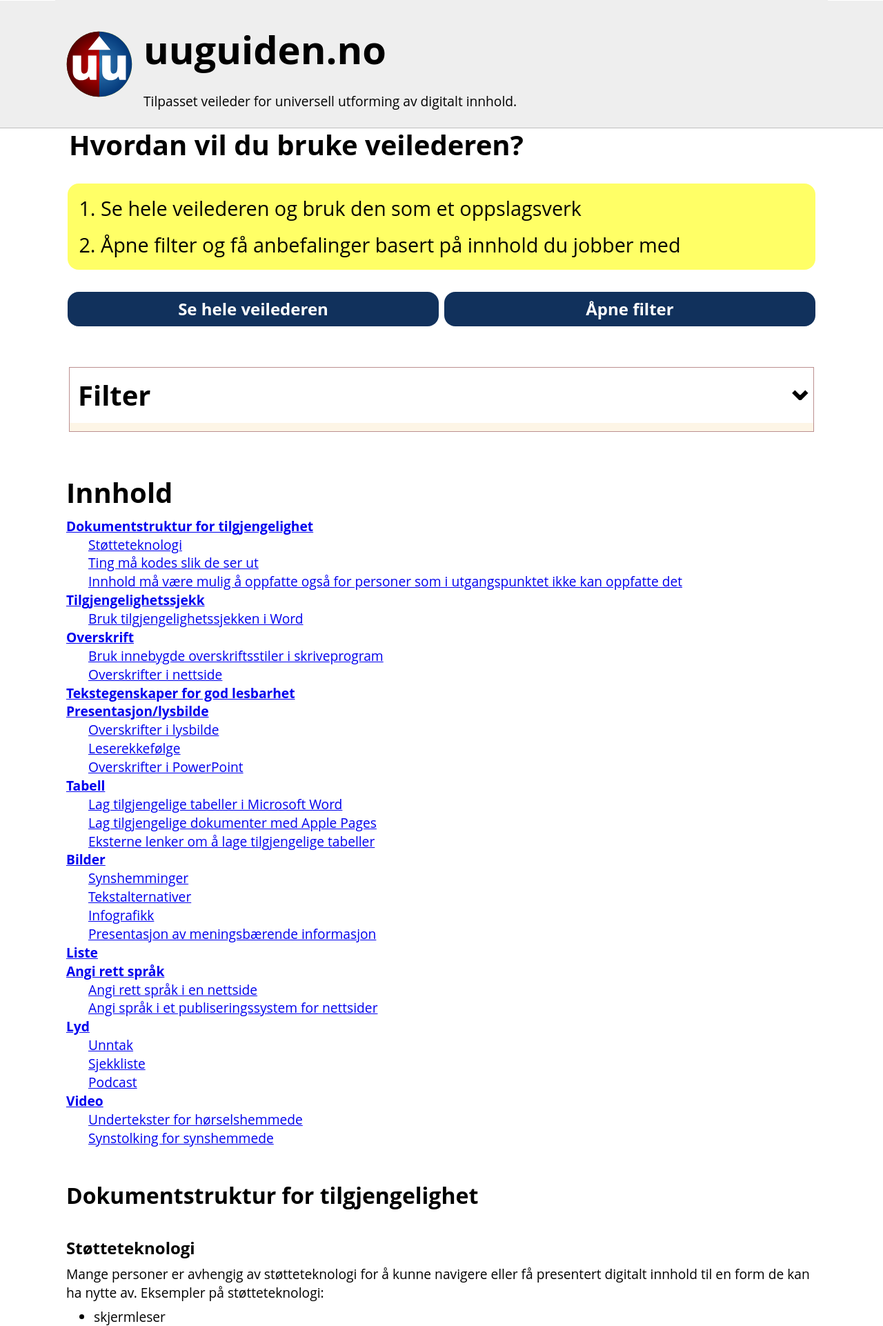
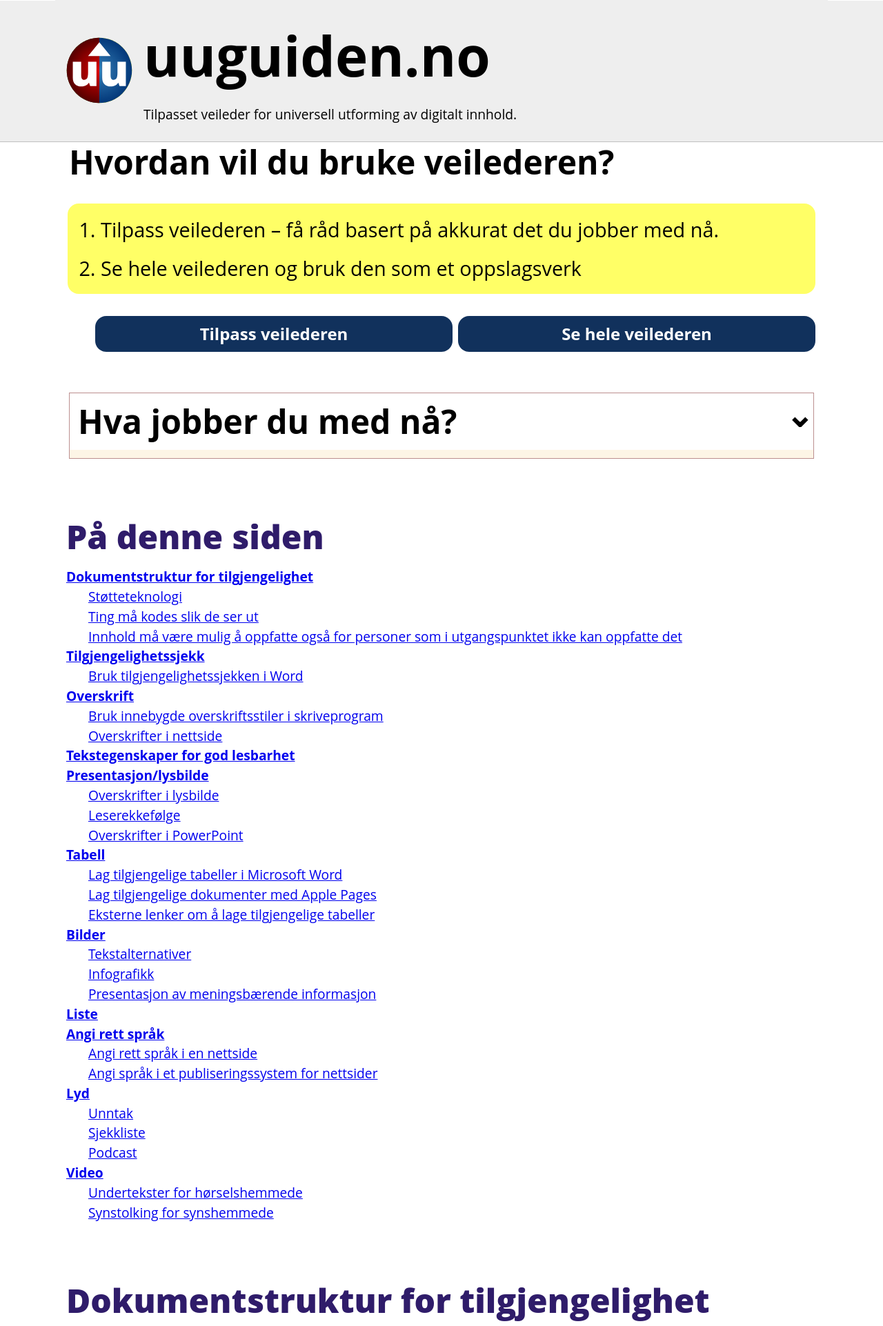
Before and after one commit to eirikhanssen/uuguiden, a PHP site: page / in a window 1280 px wide. Shown: the top 1922 px of the page at 69% size. Run offline with PHP 8.4, Linux system fonts and the light colour scheme.

Commit message:
Implement some of the feedback from the research interviews - switch the order of the intro buttons to adapt the guide or view the whole contens,   moving the button to adapt the guide first - try to improve the wording of the intro text and functional buttons. Substitute "filter" with a more appropriate description. - change the TOC heading from Contents to "On this page" - improve vertical rythm (CSS+HTML) to better separate sections and improve readability   - increase line spacing   - increase font size of headings   - increase margin-top for headings   - make main h2 bolder (font-weight: 800)   - topic/title in filters-and-topics will be made to h2 instead of h3   - topic/sec/tile will be made into h3 instead of h4
Improve HTML semantics
- place the functional buttons inside menu/li, menu is semanitcally equivalent to an ul for menu items.
- add CSS styling to support the layout side of this

Content changes
- rewrite content about image text alternatives from definition list to to a table

```diff
--- a/css/uuguiden.css
+++ b/css/uuguiden.css
@@ -20,6 +20,8 @@
   --page-max-width: 70rem;
   --filterspadding: .75rem;
   --details-border-color: rosybrown;
+  --table-border-thin: 1px solid #aaa;
+  --table-border-thick: 2px solid black;
 }
 
 body {
@@ -27,7 +29,7 @@ font-size: 1.2rem;
 }
 
 body * {
-  line-height: 1.4em;
+  line-height: 1.5em;
 }
 
 *,
@@ -46,41 +48,47 @@ padding-top:0;
 * {font-family: 'Open Sans', sans-serif;}
 h1,h2,h3,h4,h5,h6 {
   font-weight: 700;
+  line-height: 1.2em;
 }
 
 h2,h3,h4,h5 {
-margin-top:1.5em;
+margin-top:0em;
+}
+
+h1 {font-size: 5rem; margin-top:0; padding-top: 1rem;}
+h2 {
+  font-size: 3rem;
+}
+main h2 {
+  margin-top: 1.75em;
+  color: #2F1C6A;
+  font-weight: 800;
+}
+h3 {
+  font-size: 2.25rem;
+  margin-top: 1em;
+}
+h4 {
+  font-size: 1.5rem;
+  margin-top: .75em;
+  color: #2F1C6A;
+}
+
+h2 + *:not(h2,h3,table) {
+  margin-top: .5rem;
+}
+
+h3 + *:not(h3,h4) {
+  margin-top: .5rem;
 }
 
 p, ul, ol, dl {
-margin-top: .5rem;
+margin-top: 1rem;
 }
 
 ul ul {
 margin-top: 0;
 }
-
-h1 {font-size: 3.5rem; margin-top:0; padding-top: 1rem;}
-h2 {font-size: 2.5rem;}
-h3 {font-size: 2rem;}
-h4 {font-size: 1.5rem;}
-
-/*
-main {
-border: 2px dotted brown;
-}
-
-article {
-border: 2px dashed blue;
-}
-
-section {
-border: 2px solid red;
-}
-section  section {
-border: 3px double orange;
-}
-*/
 
 #main-filter-options {
   background-color: var(--filter-bg);
@@ -613,14 +621,70 @@ nav ul ul li {
   font-weight: normal;
 }
 
+ul li,ol li {
 
+}
 
 .filterbuttons {
+  list-style-type: none;
   gap: var(--filterspadding);
   margin: 1.5rem 0;
 }
+.filterbuttons > *,
+.introbuttons > * {
+  flex-basis: 40%;
+  display: flex;
+  flex-grow: 1;
+}
 
-.filterbuttons button {
+.filterbuttons button,
+.introbuttons button {
   flex-grow: 1;
   flex-basis: 40%;
 }
+
+/* tables */
+table, td, th {
+  border: var(--table-border-thin);
+  border-collapse: collapse;
+  padding: .5rem .75rem;
+  text-align: left;
+  vertical-align: top;
+}
+table {
+  border-bottom: var(--table-border-thick);
+}
+thead tr:first-child {
+  border-top: var(--table-border-thick);
+}
+thead tr:last-child {
+  border-bottom: var(--table-border-thick);
+}
+table caption {
+  text-align: left
+}
+
+td > *:first-child,
+th > *:first-child{
+  margin-top: 0;
+}
+
+td > *:last-child,
+th > *:last-child{
+  margin-bottom: 0;
+}
+
+table caption {
+  font-size: 1.25em;
+  font-style: italic;
+}
+
+table caption header {
+  font-style: normal;
+  font-weight: bold;
+}
+
+
+table caption header + p {
+  margin-top: 0;
+}
--- a/index.html
+++ b/index.html
@@ -3,8 +3,8 @@
       <meta http-equiv="Content-Type" content="text/html; charset=UTF-8">
       <title>uuguiden.no | tilpasset veiledning for universell utforming av digitalt innhold</title>
       <link rel="icon" type="image/svg+xml" href="/favicon.svg">
-      <link rel="stylesheet" href="css/uuguiden.css?v=4.0b7">
-      <link rel="stylesheet" href="css/debug.css?v=4.0b7"><script src="js/uuguiden.js?v=4.0b7"></script></head>
+      <link rel="stylesheet" href="css/uuguiden.css?v=4.0b13">
+      <link rel="stylesheet" href="css/debug.css?v=4.0b13"><script src="js/uuguiden.js?v=4.0b13"></script></head>
    <body data-filter-main="show-all">
       <header id="header">
          <div class="headercontent">
@@ -13,19 +13,27 @@
          </div>
       </header><a id="skiplink" class="skiplink" href="#contents">Hopp over tilpasningsalternativer og gå til innholdsfortegnelsen</a><section>
          <fieldset id="filter-main">
-            <legend>Hvordan vil du bruke veilederen?</legend>
+            <legend>
+               <h2>Hvordan vil du bruke veilederen?</h2>
+            </legend>
             <ol class="intro">
+               <li><label for="open-filter-button">Tilpass veilederen – få råd basert på akkurat det du jobber med nå.</label></li>
                <li><label for="show-all-content-button">Se hele veilederen og bruk den som et oppslagsverk</label></li>
-               <li><label for="open-filter-button">Åpne filter og få anbefalinger basert på innhold du jobber med</label></li>
             </ol>
-            <div class="introbuttons fh"><button id="show-all-content-button">Se hele veilederen</button><button id="open-filter-button">Åpne filter</button></div>
+            <menu class="introbuttons fh">
+               <li><button id="open-filter-button">Tilpass veilederen</button></li>
+               <li><button id="show-all-content-button">Se hele veilederen</button></li>
+            </menu>
          </fieldset>
          <!--#filter-main-->
          <details id="customize">
             <summary tabindex="-1">
-               <h2>Filter</h2>
+               <h2>Hva jobber du med nå?</h2>
             </summary>
-            <div class="filterbuttons fh"><button id="confirm-choices-button-top">Aktiver filterinnstillinger</button><button id="reset-filter-button-top">Nullstill filter</button></div>
+            <menu class="filterbuttons fh">
+               <li><button id="confirm-choices-button-top">Aktiver innstillinger</button></li>
+               <li><button id="reset-filter-button-top">Ta vekk avkrysninger</button></li>
+            </menu>
             <div id="filters">
                <fieldset id="filter-content-type">
                   <legend>Kryss av for innhold du jobber med nå</legend>
@@ -95,22 +103,25 @@
                   </ul>
                </fieldset>
             </div>
-            <div class="filterbuttons fh"><button id="confirm-choices-button-bottom">Aktiver filter</button><button id="reset-filter-button-bottom">Nullstill filter</button></div>
+            <menu class="filterbuttons fh">
+               <li><button id="confirm-choices-button-bottom">Aktiver filter</button></li>
+               <li><button id="reset-filter-button-bottom">Ta vekk avkrysninger</button></li>
+            </menu>
          </details>
       </section>
       <!--#customize-->
       <main>
          <section id="contents" tabindex="-1">
-            <h2 id="contents-heading">Innhold <span class="filtered">(tilpasset)</span></h2>
+            <h2 id="contents-heading">På denne siden <span class="filtered">(tilpasset)</span></h2>
             <div id="permalink-container"></div>
             <p class="filtered">Basert på dine valg anbefales du å sjekke følgende tema:</p>
             <nav id="guide-toc"></nav>
             <!--#guide-toc skal bli generert av JS-->
             <div id="topics">
                <article id="topic-document_structure" data-rel="text-document">
-                  <h3>Dokumentstruktur for tilgjengelighet</h3>
+                  <h2>Dokumentstruktur for tilgjengelighet</h2>
                   <section id="topic-document_structure-assistive_technology">
-                     <h4>Støtteteknologi</h4>
+                     <h3>Støtteteknologi</h3>
                      <p>Mange personer er avhengig av støtteteknologi for å kunne navigere eller få presentert
                         digitalt innhold til en form de kan ha nytte av. Eksempler på støtteteknologi:</p>
                      <ul>
@@ -139,8 +150,8 @@
                      </ul>
                   </section>
                   <section id="topic-document_structure-discoverable">
-                     <h4>Innhold må være mulig å oppfatte også for personer som i utgangspunktet ikke kan oppfatte
-                        det</h4>
+                     <h3>Innhold må være mulig å oppfatte også for personer som i utgangspunktet ikke kan oppfatte
+                        det</h3>
                      <p>Hvis innholdet er tilgjengelig i tekstlig form, vil det ofte være mulig å presentere
                         det på en måte som gjøre det mulig å oppfatte. Noen eksempler på hvordan vi kan gjøre
                         ting mulig å oppfatte for personer som i utgangspunktet ikke kan oppfatte innholdet:</p>
@@ -209,7 +220,7 @@
                </article>
                <!-- outline -->
                <article id="topic-text_properties" data-rel="text-document webpage presenter">
-                  <h3>Tekstegenskaper for god lesbarhet</h3>
+                  <h2>Tekstegenskaper for god lesbarhet</h2>
                   <p>Tekstegenskapene har mye å si for hvor raskt og lett det er å lese tekst. Noen anbefalinger:</p>
                   <ul>
                      <li>Sørg for god nok fargekontrast. Bruk sort tekst på hvit bakgrunn, eller finn fargekodene
@@ -346,12 +357,12 @@
                      </ul>
                   </section>
                   <section id="topic-table-accessible_docs_in_pages" data-app="text pages">
-                     <h4>Lag tilgjengelige dokumenter med Apple Pages</h4>
+                     <h3>Lag tilgjengelige dokumenter med Apple Pages</h3>
                      <p>Se avsnittet under "Use header rows and columns in tables" i veiledningen <a lang="en" href="https://support.apple.com/en-us/HT210563">Create accessible documents, spreadsheets or presentations with Pages, Numbers or
                            Keynote (support.apple.com)</a></p>
                   </section>
                   <section id="topic-table-external" class="external">
-                     <h4>Eksterne lenker om å lage tilgjengelige tabeller</h4>
+                     <h3>Eksterne lenker om å lage tilgjengelige tabeller</h3>
                      <ul>
                         <li><a href="https://www.uutilsynet.no/veiledning/tabeller/225">Løsningsforslag for nettsider - Tabeller (uutilsynet)</a></li>
                         <li><a lang="EN" href="https://www.w3.org/WAI/tutorials/tables/">Tables Tutorial (Web Accesibility Initiative)</a></li>
@@ -362,48 +373,83 @@
                   </section>
                </article>
                <article id="topic-image" data-rel="image photo infographics">
-                  <h3>Bilder</h3>
-                  <p>Bilder er gode verktøy til å formidle eller forsterke budskap og informasjon, men
-                     vi må huske på at dersom informasjon kun er tilgjengelige i bildeform, så er det mange
-                     personer som ikke vil kunne få den.</p>
-                  <section id="topic-image-blindness_and_visual_impairments">
-                     <h4>Synshemminger</h4>
-                     <p>Vi vet at <a href="https://medium.com/who/over-2-2-billion-people-are-blind-or-visually-impaired-and-the-numbers-are-rising-heres-why-f0da6df0a191">over 2 milliarder mennesker i verden er blind eller har en form for synshemming (WHO)</a>.
-                        I tillegg er ca 8% av menn og 0.5% av kvinner har en form for fargeblindhet som gjør
-                        at det er vanskelig eller umulig å skille enkelte farger fra hverandre.</p>
-                     <p>Dette fører til at vi må følge noen retningslinjer for at bilder skal være tilgjenelige.
-                        Det er ikke alltid like enkelt å vurdere hva som er rett.</p>
-                  </section>
+                  <h2>Bilder</h2>
+                  <p>Bilder er gode verktøy til å formidle eller forsterke budskap og informasjon og kan
+                     gjøre det lettere å forstå budskapet.</p>
+                  <p>Når vi bruker bilder må vi sørge for at personer som er blinde, svaksynte, fargeblinde
+                     eller personer som bare har slått av bildevisning også har muligheten til å ikke gå
+                     glipp av informasjonen som bildet formidler.</p>
+                  <p>Dette gjør vi med bildebeskrivelser og tekstalternativer - at informasjonen som bildet
+                     formidler også finnes i tekstlig form.</p>
                   <section id="topic-image-text_alternative">
-                     <h4>Tekstalternativer</h4>
-                     <p>For hvert bilde som brukes må det tas en vurdering:</p>
-                     <dl>
-                        <dt>Bildet er kun pynt og er ikke viktig for budskapet</dt>
-                        <dd>Bildet skal ikke leses opp.</dd>
-                        <dd>Bildet skal ikke ha tekstalternativ</dd>
-                        <dd>Vi må markere at bildet er dekorativt, ellers risikerer vi at filbanen/filnavnet til
-                           bildet blir lest opp.</dd>
-                        <dt>Bildet er meningsbærende og en kort beskrivelse er nok for å forklare bildet sett
-                           i sammenheng med teksten/konteksten rundt</dt>
-                        <dd>Vi skal sette inn en kort alternativ tekst.</dd>
-                        <dt>Bildet er en figur som gjengir data</dt>
-                        <dd>Skriv om hva figuren viser i teksten før bildet, og legg inn en kort alternativ tekst
-                           til bildet om at det er figuren som beskrevet rett over.</dd>
-                        <dd>Vurder å presentere samme materialet i en tabell som er laget med tabellverktøyet.
-                           En passende alternativ tekst kan være "figur som viser data i tabell 2".</dd>
-                        <dt>Bildet illustrerer et viktig poeng som ikke kan beskrives kort</dt>
-                        <dd>Vurder å skrive et avsnitt om de viktige poengene som bildet illustrerer rett før
-                           bildet. Denne teksten kan også hjelpe leseren å tolke informasjonen i bildet slik
-                           forfatteren ønsker.. Da er det tilstrekkelig med en kort bildebeskrivelse.</dd>
-                     </dl>
+                     <h3>Tekstalternativer</h3>
+                     <table>
+                        <caption>
+                           <header>Tabell 1</header>
+                           <p>Hvordan man tekster forskjellige typer bilder</p>
+                        </caption>
+                        <thead>
+                           <tr>
+                              <th>Type bilde</th>
+                              <th>Løsningsforslag</th>
+                           </tr>
+                        </thead>
+                        <tbody>
+                           <tr>
+                              <td>Pynt</td>
+                              <td>
+                                 <ul>
+                                    <li>Vi må markere at bildet er dekorativt</li>
+                                    <li>Bildet skal ikke leses opp av skjermleser</li>
+                                    <li>Bildet skal ikke ha alternativ tekst</li>
+                                    <li>Kanskje bør du finne et annet bilde som støtter budskapet i stedet for å bruke et
+                                       bilde som kun er til pynt!</li>
+                                 </ul>
+                              </td>
+                           </tr>
+                           <tr>
+                              <td>Meningsbærende bilde, foto eller illustrasjon</td>
+                              <td>
+                                 <ul>
+                                    <li>Vi skal sette inn en kort alternativ tekst</li>
+                                    <li>En skjermleser vil lese opp den alternative teksten - så blinde og svaksynte vil forstå
+                                       hva det er</li>
+                                 </ul>
+                              </td>
+                           </tr>
+                           <tr>
+                              <td>Bildet er en figur som gjengir data</td>
+                              <td>
+                                 <ul>
+                                    <li>Skriv om hva figuren viser i teksten før bildet, og legg inn en kort alternativ tekst
+                                       til bildet om at det er figuren som beskrevet i teksten rett over.</li>
+                                    <li>Vurder å presentere samme materialet i en tabell som er laget med en tabell. En passende
+                                       alternativ tekst kan da være "figur som viser data i tabell 2".</li>
+                                 </ul>
+                              </td>
+                           </tr>
+                           <tr>
+                              <td>Modell, foto eller infografikk som illustrerer et viktig poeng som ikke kan forklares
+                                 med en kort beskrivelse.</td>
+                              <td>
+                                 <ul>
+                                    <li>Vurder å skrive et avsnitt om de viktige poengene som bildet eller modellen illustrerer
+                                       rett før bildet. Denne teksten kan også hjelpe leseren å tolke informasjonen i bildet
+                                       slik forfatteren ønsker.</li>
+                                    <li>Da er det tilstrekkelig med en kort alternativ tekst.</li>
+                                 </ul>
+                              </td>
+                           </tr>
+                        </tbody>
+                     </table>
                   </section>
                   <section id="topic-image-infographic" data-rel="infographic image">
-                     <h4>Infografikk</h4>
+                     <h3>Infografikk</h3>
                      <p>Infografikk er bilder eller illustrasjoner som ofte illustrerer eller presenterer
                         data.</p>
                   </section>
                   <section id="topic-image-presenting-information">
-                     <h4>Presentasjon av meningsbærende informasjon</h4>
+                     <h3>Presentasjon av meningsbærende informasjon</h3>
                      <dl>
                         <dt>Bruk ikke kun farge til å formidle informasjon</dt>
                         <dd>F.eks er det ikke nok å skille forskjellige grafer og søyler som skal vise til forskjellige
@@ -448,13 +494,13 @@
                      <p>Se også <a href="https://www.uutilsynet.no/veiledning/sprak-i-koden/223"> Språk i koden (uutilsynet.no).</a></p>
                   </section>
                   <section id="topic-lang-lcms" data-app="web-lcms">
-                     <h4>Angi språk i et publiseringssystem for nettsider</h4>
+                     <h3>Angi språk i et publiseringssystem for nettsider</h3>
                      <p>De som installerer et publiseringssystem for nettsider har ansvar å angi hovedspråket
                         til nettsidene.</p>
                   </section>
                </article>
                <article id="topic-audio" data-rel="audio">
-                  <h3>Lyd</h3>
+                  <h2>Lyd</h2>
                   <p>Noen personer kan ikke høre og svært mange har nedsatt hørsel. <a href="https://www.fhi.no/ml/miljo/stoy/om-horselstap/">Omtrent 10 prosent av befolkningen har et hørselstap som svekker evnen til å kommunisere,
                         og andelen øker med alderen (fhi.no)</a>.
                      Derfor er hovedregelen at forhåndsinnspilt lyd må ha et tekstalternativ.</p>
@@ -496,24 +542,24 @@
                      </dl>
                   </section>
                   <section id="topic-audio-podcast" data-rel="podcast">
-                     <h4>Podcast</h4>
+                     <h3>Podcast</h3>
                      <p>Forhåndsinnspilt lyd må være tekstet. Podcast er også forhåndsinnspilt lydmateriale,
                         så husk på teksalternativ til podcast! Les mer på <a href="https://www.uutilsynet.no/veiledning/video-og-lydopptak/232#lydopptak_">Video og lydopptak - lydopptak (uutilsyet.no)</a></p>
                   </section>
                </article>
                <article id="topic-video" data-rel="video">
-                  <h3>Video</h3>
+                  <h2>Video</h2>
                   <p>For forhåndsinnspilt video må du tenke på at informasjonen i video må kunne være tilgjengelig
                      for personer som har synshemming eller hørselshemming.</p>
                   <section id="topic-video-undertekster">
-                     <h4>Undertekster for hørselshemmede</h4>
+                     <h3>Undertekster for hørselshemmede</h3>
                      <p>For å ikke gå glipp av handling og informasjon er hørselshemmede er avhengig av undertekster.
 
                         Undertekster for hørselshemmede skal også inneholde informasjon om lyder som er viktige
                         for handlingen.</p>
                   </section>
                   <section>
-                     <h4>Synstolking for synshemmede</h4>
+                     <h3>Synstolking for synshemmede</h3>
                      <p>Synshemmede som kan høre har kun lyden å støtte seg på, og er avhengig av synstolking
                         for å ikke gå glipp av viktig handling og informasjon.
                         synstoling kan være et eget lydspor som beskriver ting som skjer som ikke kan oppfattes
--- a/js/uuguiden.js
+++ b/js/uuguiden.js
@@ -157,7 +157,7 @@ var uuguiden = function () {
             var link_item = document.createElement("li");
             var internal_link = document.createElement('a');
             internal_link.setAttribute("href", "#" + el.id);
-            internal_link.innerHTML = el.querySelector('h3').innerHTML;
+            internal_link.innerHTML = el.querySelector('h2').innerHTML;
             link_item.appendChild(internal_link);
 
             let sub_nav_list = create_sub_nav_list(el);
```
Also changed, not shown: other parts of index.html (+17 -17 lines), css/debug.css (+17 -0 lines), filters-and-topics.xml (+53 -21 lines), 1 other file.
